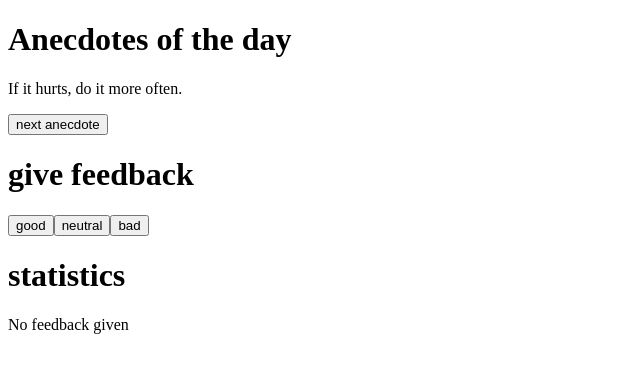
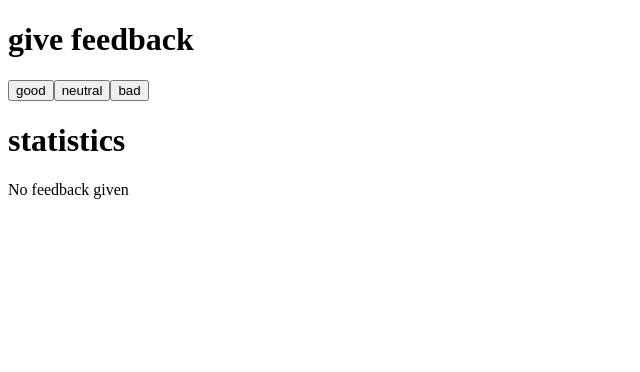
Before and after one commit to dhuartf/FullStackOpen, a React (Vite) app in the folder part1/: page / in a window 1280 px wide. Shown: the top 372 px of the page, without its empty margins (0-640 px from the left). Built offline with nearby package versions, Linux system fonts and the light colour scheme.

Commit message:
revert to part1 unicafe

```diff
--- a/part1/src/App.jsx
+++ b/part1/src/App.jsx
@@ -45,27 +45,6 @@ const Statistics = ({ good, neutral, bad }) => {
 
 
 const App = () => {
-  const anecdotes = [
-    'If it hurts, do it more often.',
-    'Adding manpower to a late software project makes it later!',
-    'The first 90 percent of the code accounts for the first 90 percent of the development time...The remaining 10 percent of the code accounts for the other 90 percent of the development time.',
-    'Any fool can write code that a computer can understand. Good programmers write code that humans can understand.',
-    'Premature optimization is the root of all evil.',
-    'Debugging is twice as hard as writing the code in the first place. Therefore, if you write the code as cleverly as possible, you are, by definition, not smart enough to debug it.',
-    'Programming without an extremely heavy use of console.log is same as if a doctor would refuse to use x-rays or blood tests when diagnosing patients.',
-    'The only way to go fast, is to go well.'
-  ]
-
-  const [selected, setSelected] = useState(0)
-  console.log(anecdotes[selected])
-
-  const handleNextClick = () => {
-    const randomIndex = Math.floor(Math.random() * anecdotes.length)
-    console.log('Random index:', randomIndex)
-    if (randomIndex === selected) {handleNextClick() // Call the function recursively to get a new index
-    }
-    setSelected(randomIndex)
-  }
 
   // save clicks of each button to its own state
   const [good, setGood] = useState(0)
@@ -78,9 +57,6 @@ const App = () => {
 
   return (
     <div>
-      <h1> Anecdotes of the day</h1>
-      <p>{anecdotes[selected]}</p>
-      <Button handleClick={handleNextClick} text="next anecdote" />
       <h1>give feedback</h1>
       <Button handleClick={handleGoodClick} text="good" />
       <Button handleClick={handleNeutralClick} text="neutral" />
```
